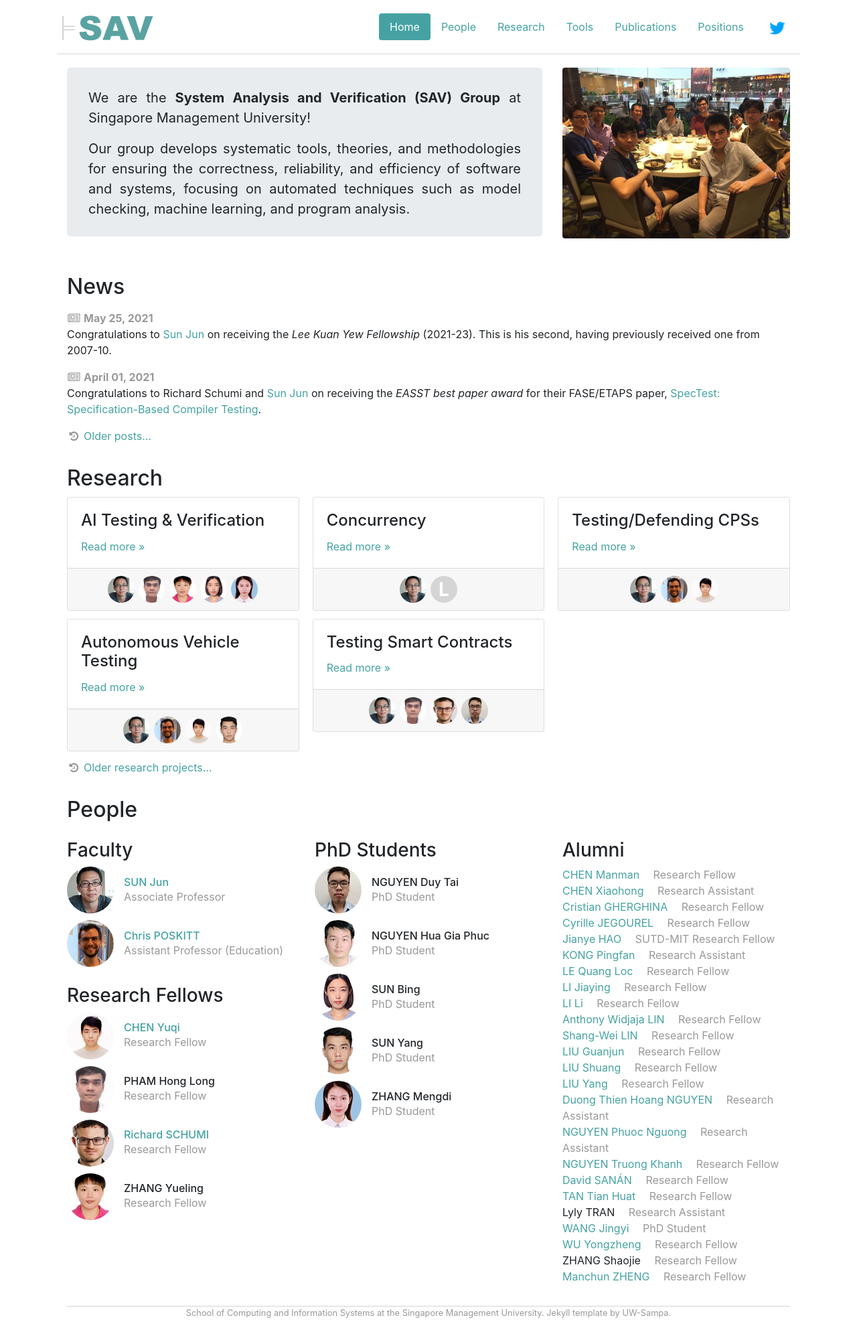
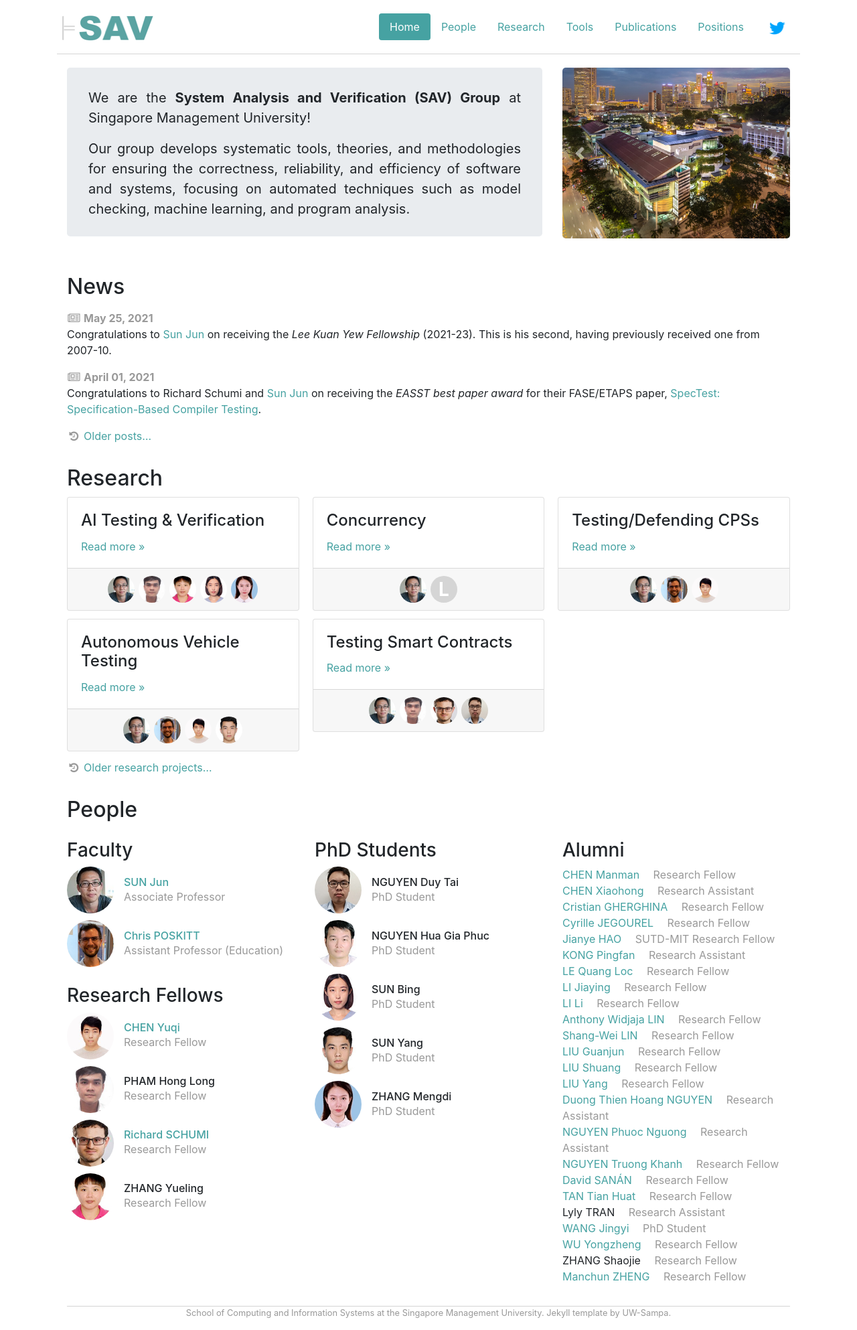
Before and after one commit to smallzjuer/sav-smu.github.io, a Jekyll site: the page built from index.html, in a window 1280 px wide. Shown: the whole page at 67% size. Built offline with Jekyll 4.4.1, drawn with Linux system fonts in a browser that asks for light colours; nearby versions of some CDN libraries.

Commit message:
image carousel

```diff
--- a/_layouts/default.html
+++ b/_layouts/default.html
@@ -88,5 +88,8 @@
         <!-- Support retina images. -->
         <script type="text/javascript"
                 src="{{ site.base }}/js/srcset-polyfill.js"></script>
+<script src="https://code.jquery.com/jquery-3.2.1.slim.min.js" integrity="sha384-KJ3o2DKtIkvYIK3UENzmM7KCkRr/rE9/Qpg6aAZGJwFDMVNA/GpGFF93hXpG5KkN" crossorigin="anonymous"></script>
+<script src="https://cdnjs.cloudflare.com/ajax/libs/popper.js/1.12.9/umd/popper.min.js" integrity="sha384-ApNbgh9B+Y1QKtv3Rn7W3mgPxhU9K/ScQsAP7hUibX39j7fakFPskvXusvfa0b4Q" crossorigin="anonymous"></script>
+<script src="https://maxcdn.bootstrapcdn.com/bootstrap/4.0.0/js/bootstrap.min.js" integrity="sha384-JZR6Spejh4U02d8jOt6vLEHfe/JQGiRRSQQxSfFWpi1MquVdAyjUar5+76PVCmYl" crossorigin="anonymous"></script>
     </body>
 </html>
--- a/index.html
+++ b/index.html
@@ -38,7 +38,28 @@
 </div>
 </div>
 <div class="col-lg-4 text-center">
-	<img src="/img/group.jpg" alt="Group photo from 2017" class="rounded w-100" style="max-width: 500px;">
+	<!-- <img src="/img/group.jpg" alt="Group photo from 2017" class="rounded w-100" style="max-width: 500px;"> -->
+	<div id="carouselExampleControls" class="carousel slide" style="border-radius: 5px; overflow: hidden;" data-ride="carousel">
+	  <div class="carousel-inner">
+	    <div class="carousel-item active">
+	      <img class="d-block w-100" src="/img/smu.jpg" alt="Photo of SMU">
+	    </div>
+	    <div class="carousel-item">
+	      <img class="d-block w-100" src="/img/smu2.jpg" alt="Photo of SMU">
+	    </div>
+	    <div class="carousel-item">
+	      <img class="d-block w-100" src="/img/group.jpg" alt="Old group photo... to be updated post-COVID!">
+	    </div>
+	  </div>
+	  <a class="carousel-control-prev" href="#carouselExampleControls" role="button" data-slide="prev">
+	    <span class="carousel-control-prev-icon" aria-hidden="true"></span>
+	    <span class="sr-only">Previous</span>
+	  </a>
+	  <a class="carousel-control-next" href="#carouselExampleControls" role="button" data-slide="next">
+	    <span class="carousel-control-next-icon" aria-hidden="true"></span>
+	    <span class="sr-only">Next</span>
+	  </a>
+	</div>
 </div>
 </div>
 
```
Also changed, not shown: img/smu.jpg (added), img/smu2.jpg (added).
